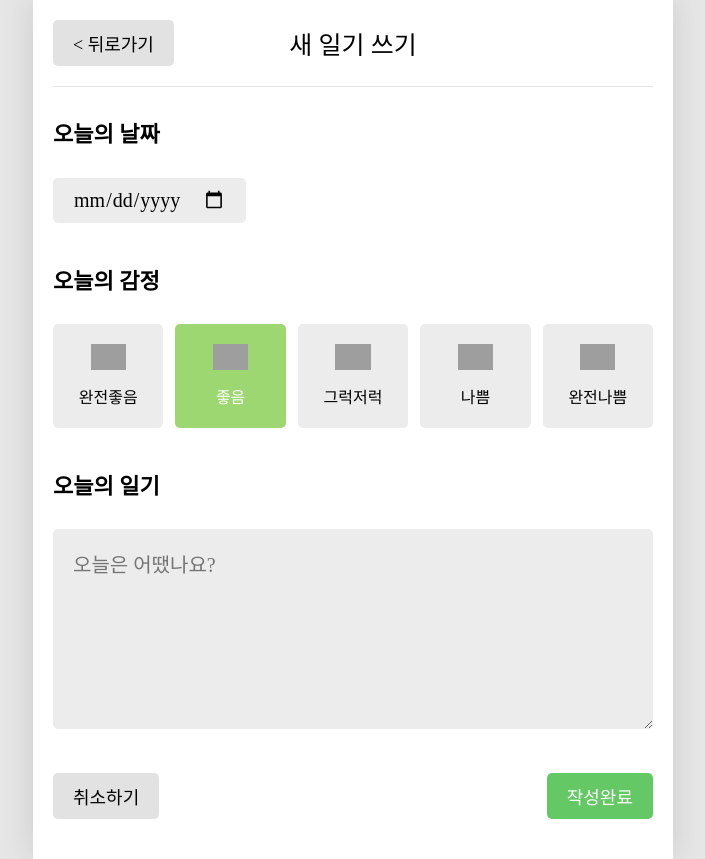
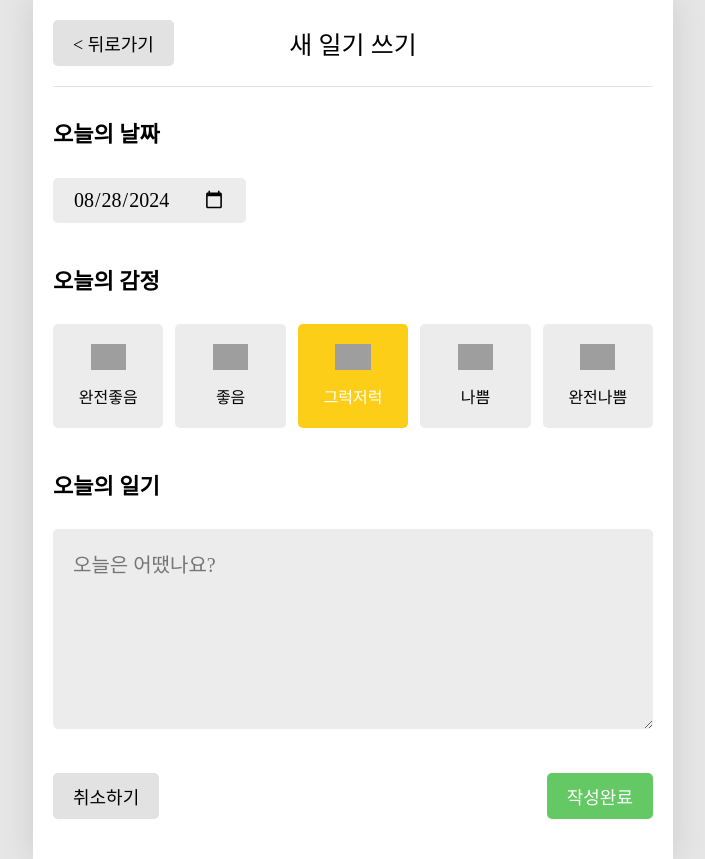
Before and after one commit to HyungraeNoh/reactPractice, a React (Vite) app: page /new in a window 1280 px wide. Shown: the whole page, without its empty margins (287-992 px from the left). Built offline with nearby package versions, Linux system fonts and the light colour scheme; grey boxes are pictures that could not be loaded; a web font is replaced by a local one.

Commit message:
New 기능 구성

```diff
--- a/src/components/Editor.jsx
+++ b/src/components/Editor.jsx
@@ -1,6 +1,8 @@
 import "./Editor.css";
 import EmotionItem from "./EmotionItem.jsx";
 import Button from "./Button.jsx";
+import {useState} from "react";
+import {useNavigate} from "react-router-dom";
 
 const emotionList = [
   {
@@ -25,34 +27,96 @@
   },
 ];
 
-const Editor = () => {
-  const emotionId = 2;
+const getStringedDate = (target) => {
+  // 날짜 -> YYYY-MM-DD
+  let year = target.getFullYear();
+  let month = target.getMonth() + 1;
+  let date = target.getDate();
+
+  if (month < 10) {
+    month = `0${month}`;
+  }
+
+  if (date < 10) {
+    date = `0${date}`;
+  }
+
+  return `${year}-${month}-${date}`;
+}
+
+const Editor = ({onSubmit}) => {
+  const [input, setInput] = useState({
+    createdDate: new Date(),
+    emotionId: 3,
+    content: ""
+  });
+
+  const nav = useNavigate();
+
+  const onChangeInput = (e) => {
+    let name = e.target.name;
+    let value = e.target.value;
+
+    if (name === "createdDate") {
+      value = new Date(value);
+    }
+
+    setInput({
+      ...input,
+      [name]: value,
+    });
+  };
+
+  const onClickSubmitButton = () => {
+    onSubmit(input);
+  };
 
   return (
       <div className="Editor">
         <section className="date_section">
           <h4>오늘의 날짜</h4>
-          <input type="date"/>
+          <input
+              name="createdDate"
+              onChange={onChangeInput}
+              value={getStringedDate(input.createdDate)}
+              type="date"
+          />
         </section>
         <section className="emotion_section">
           <h4>오늘의 감정</h4>
           <div className="emotion_list_wrapper">
             {emotionList.map((item) => (
                 <EmotionItem
+                    onClick={() => onChangeInput({
+                      target: {
+                        name: "emotionId",
+                        value: item.emotionId
+                      }
+                    })}
                     key={item.emotionId}
                     {...item}
-                    isSelected={item.emotionId === emotionId}
+                    isSelected={item.emotionId === input.emotionId}
                 />
             ))}
           </div>
         </section>
         <section className="content_section">
           <h4>오늘의 일기</h4>
-          <textarea placeholder="오늘은 어땠나요?"/>
+          <textarea
+              name="content"
+              onChange={onChangeInput}
+              placeholder="오늘은 어땠나요?"
+          />
         </section>
         <section className="button_section">
-          <Button text={"취소하기"}/>
-          <Button text={"작성완료"} type={"POSITIVE"}/>
+          <Button
+              onClick={() => nav(-1)}
+              text={"취소하기"}
+          />
+          <Button
+              onClick={onClickSubmitButton} text={"작성완료"}
+              type={"POSITIVE"}
+          />
         </section>
       </div>
   );
--- a/src/components/EmotionItem.jsx
+++ b/src/components/EmotionItem.jsx
@@ -1,9 +1,10 @@
 import "./EmotionItem.css";
 import {getEmotionImage} from "../util/get-emotion-image.js";
 
-const EmotionItem = ({emotionId, emotionName, isSelected}) => {
+const EmotionItem = ({emotionId, emotionName, isSelected, onClick}) => {
   return (
       <div
+          onClick={onClick}
           className={`EmotionItem ${isSelected ?
               `EmotionItem_on_${emotionId}`
               : ""
--- a/src/pages/New.jsx
+++ b/src/pages/New.jsx
@@ -1,14 +1,32 @@
 import Header from "../components/Header.jsx";
 import Button from "../components/Button.jsx";
 import Editor from "../components/Editor.jsx";
+import {useNavigate} from "react-router-dom";
+import {useContext} from "react";
+import {DiaryDispatchContext} from "../App.jsx";
 
-const New = () =>{
+const New = () => {
+  const {onCreate} = useContext(DiaryDispatchContext);
+  const nav = useNavigate();
+
+  const onSubmit = (input) => {
+    onCreate(
+        input.createdDate.getTime(),
+        input.emotionId,
+        input.content
+    );
+    nav("/", {replace: true});
+  };
+
   return (
       <div>
-        <Header title={"새 일기 쓰기"}
-           leftChild={<Button text={"< 뒤로가기"}/>}
+        <Header
+            title={"새 일기 쓰기"}
+            leftChild={
+              <Button onClick={() => nav(-1)} text={"< 뒤로가기"}/>
+            }
         />
-        <Editor />
+        <Editor onSubmit={onSubmit}/>
       </div>
   );
 }
```
